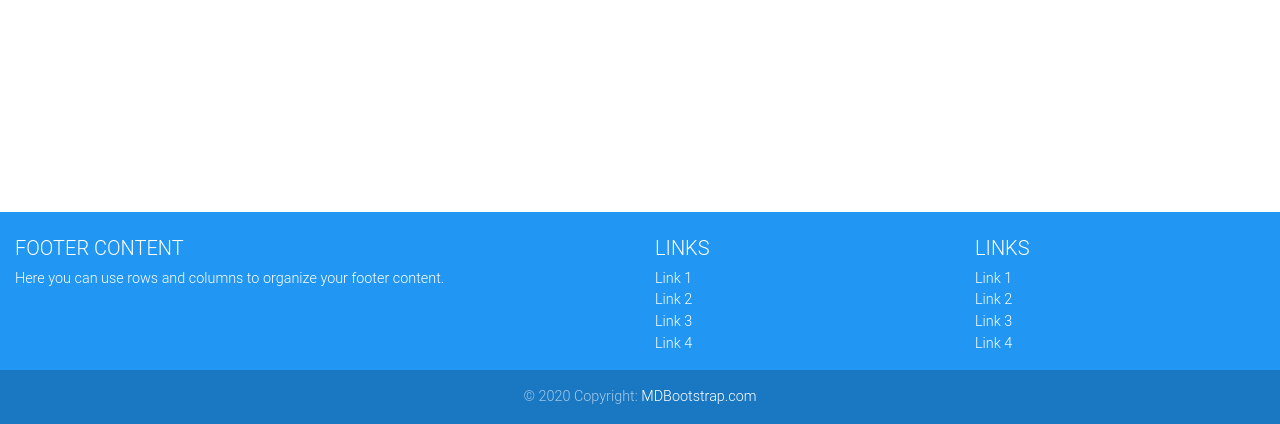
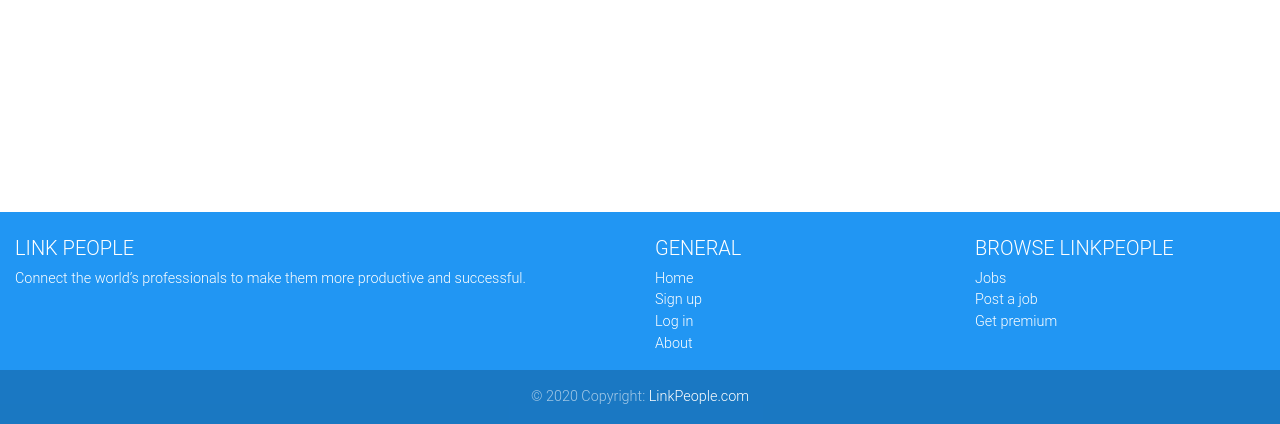
Before and after one commit to BarunBlog/Link_People, a Django app: page /jobs/ in a window 1280 px wide. Shown: the part 613-1037 px from the top of the page. Run offline with Django 3.2, Linux system fonts and the light colour scheme; data that the repository does not hold is empty; some libraries are stand-ins or nearby versions.

Commit message:
Fixed some issue both in front end and back end

```diff
--- a/jobs/models.py
+++ b/jobs/models.py
@@ -55,6 +55,8 @@ class ApplicationModel(models.Model):
         get_user_model(),
         on_delete=models.CASCADE
     )
+    first_name = models.CharField(max_length=150, null=True)
+    last_name = models.CharField(max_length=150, null=True)
 
     def __str__(self):
         return self.Job_title
--- a/jobs/urls.py
+++ b/jobs/urls.py
@@ -8,6 +8,7 @@ from .views import (
     applicantCreateView,
     ApplicantList,
     onlyRedirect,
+    ApplicationDone,
 )
 
 urlpatterns = [
@@ -16,6 +17,7 @@ urlpatterns = [
     path('post-job/', createJobView, name='post_job'),
     path('search/', SearchResultsListView.as_view(), name='search_results'),
     path('apply/', applicantCreateView, name='apply_job'),
+    path('apply-done/', ApplicationDone.as_view(), name='application_done'),
     path('applicant-list/', ApplicantList.as_view(), name='applicant_list'),
     path('only-redirect/', onlyRedirect, name='onlyRedirect')
 
--- a/jobs/views.py
+++ b/jobs/views.py
@@ -2,7 +2,7 @@
 from django.contrib.auth.mixins import LoginRequiredMixin
 from django.contrib.auth.decorators import login_required
 
-from django.views.generic import ListView, DetailView, CreateView
+from django.views.generic import ListView, DetailView, CreateView, TemplateView
 
 from .models import PostJobModel, ApplicationModel
 from users.models import CustomUser
@@ -112,17 +112,23 @@
     Job_title = PostJobModel.objects.filter(Job_id=Job_id)[0].Job_title
     Applicant_id = request.user.id
 
-    p = ApplicationModel.objects.create(Job_id=Job_id, Job_title=Job_title,
-            Applicant_id=Applicant_id)
+    a = ApplicationModel.objects.filter(Applicant_id=request.user.id, Job_id=Job_id)
 
-    p.save()
+    if a.exists():
+        return render(request, 'jobs/already_applied.html', {'message': 'You have already applied to this post.'})
 
-    message = 'You have successfully applied'
+    else:
+        p = ApplicationModel.objects.create(Job_id=Job_id, Job_title=Job_title,
+            Applicant_id=Applicant_id, first_name=request.user.first_name, last_name=request.user.last_name)
+
+        p.save()
+
+        return redirect('application_done')
 
 
-    #return HttpResponseRedirect(reverse('jobs_details', args={Job_id}), {'message':message})
 
-    return render(request, 'jobs/application_done.html', {'message':message})
+class ApplicationDone(TemplateView):
+    template_name = 'jobs/application_done.html'
 
 
 
@@ -135,7 +141,8 @@
 
         context = super().get_context_data(**kwargs)
 
-        context['applicant_list'] = ApplicationModel.objects.select_related('Applicant')
+
+        context['applicant_list'] = ApplicationModel.objects.filter(Job__Job_author_id=self.request.user.id)
 
 
         return context
--- a/static/css/base.css
+++ b/static/css/base.css
@@ -9,6 +9,7 @@ body{
     height: auto;
     min-height: 700px;
     border: 0px solid blue;
+    overflow: auto;
 }
 
 h1 {
@@ -237,22 +238,35 @@ h1 {
 
 .job_list_outer{
     position: relative;
-    margin: 0 auto;
+
     width: 100%;
     height: auto;
     border: 0px solid black;
+    overflow: auto;
 }
 
 
 .job-list {
     position: relative;
-    margin: 0 auto;
+
     width: 48%;
     height: auto;
     margin-bottom: 20px;
     margin-top: 2px;
     margin-left: 2px;
     margin-right: 2px;
+    border: 0px solid black;
     float: left;
-    border: 0px solid black;
+
 }
+
+@media (max-width:1000px) {
+    .job-list{
+        width: 99%;
+        float: none;
+    }
+    .about_bottom{
+        margin-top: 190px;
+    }
+
+}
--- a/templates/_base.html
+++ b/templates/_base.html
@@ -74,8 +74,8 @@
                     <div class="col-md-6 mt-md-0 mt-3">
 
                         <!-- Content -->
-                        <h5 class="text-uppercase">Footer Content</h5>
-                        <p>Here you can use rows and columns to organize your footer content.</p>
+                        <h5 class="text-uppercase">Link People</h5>
+                        <p>Connect the world’s professionals to make them more productive and successful.</p>
 
                     </div>
                     <!-- Grid column -->
@@ -86,20 +86,26 @@
                     <div class="col-md-3 mb-md-0 mb-3">
 
                         <!-- Links -->
-                        <h5 class="text-uppercase">Links</h5>
+                        <h5 class="text-uppercase">General</h5>
 
                         <ul class="list-unstyled">
                             <li>
-                                <a href="#!">Link 1</a>
+                                <a href="{% url 'home' %}">Home</a>
+                            </li>
+                            {% if not user.is_authenticated %}
+                            <li>
+                                <a href="{% url 'account_signup' %}">Sign up</a>
                             </li>
                             <li>
-                                <a href="#!">Link 2</a>
+                                <a href="{% url 'account_login' %}">Log in</a>
                             </li>
+                            {% else %}
                             <li>
-                                <a href="#!">Link 3</a>
+                                <a href="{% url 'account_login' %}">Log out</a>
                             </li>
+                            {% endif %}
                             <li>
-                                <a href="#!">Link 4</a>
+                                <a href="{% url 'about' %}">About</a>
                             </li>
                         </ul>
 
@@ -110,20 +116,17 @@
                     <div class="col-md-3 mb-md-0 mb-3">
 
                         <!-- Links -->
-                        <h5 class="text-uppercase">Links</h5>
+                        <h5 class="text-uppercase">Browse LinkPeople</h5>
 
                         <ul class="list-unstyled">
                             <li>
-                                <a href="#!">Link 1</a>
+                                <a href="{% url 'job_list' %}">Jobs</a>
                             </li>
                             <li>
-                                <a href="#!">Link 2</a>
+                                <a href="{% url 'post_job' %}">Post a job</a>
                             </li>
                             <li>
-                                <a href="#!">Link 3</a>
-                            </li>
-                            <li>
-                                <a href="#!">Link 4</a>
+                                <a href="{% url 'blog_list' %}">Get premium</a>
                             </li>
                         </ul>
 
@@ -138,7 +141,7 @@
 
             <!-- Copyright -->
             <div class="footer-copyright text-center py-3">© 2020 Copyright:
-                <a href="https://mdbootstrap.com/"> MDBootstrap.com</a>
+                <a href="{% url 'home' %}"> LinkPeople.com</a>
             </div>
             <!-- Copyright -->
 
--- a/templates/jobs/applicant_list.html
+++ b/templates/jobs/applicant_list.html
@@ -28,7 +28,7 @@
 
                                     <td>
                                         <button class="btn btn-light" name="id" value="{{ applicant.Applicant_id }}">
-                                        {{ applicant.Applicant.first_name }} {{ applicant.Applicant.last_name }}</button>
+                                        {{ applicant.first_name }} {{ applicant.last_name }}</button>
                                     </td>
                                 </form>
 
@@ -37,7 +37,7 @@
                     </table>
 
                 {% empty %}
-                    <li>No objects yet.</li>
+                    <li>No one applied yet.</li>
 
             {% endfor %}
 
--- a/templates/jobs/application_done.html
+++ b/templates/jobs/application_done.html
@@ -5,6 +5,6 @@
 {% block content %}
     <h1 style="text-align: center;">Congratulations</h1>
     <br>
-    <h3 style="text-align: center;">{{ message }}</h3>
+    <h3 style="text-align: center;">You have successfully applied to this job</h3>
 
 {% endblock %}
--- a/templates/jobs/job_list.html
+++ b/templates/jobs/job_list.html
@@ -44,7 +44,7 @@
 
     <div class="job_list_outer">
         {% for job in job_list %}
-            <div class="job-list" id="{{ job.u_id }}">
+            <div class="job-list">
                 <div class="shadow p-3 mb-5 bg-white rounded">
                     <h4><a href="{{ job.get_absolute_url }}">{{ job.Job_title }}</a></h4>
                     <p style="color: rgb(92, 92, 92);font-size: 16px;">{{ job.Company }}</p>
--- a/templates/user_profile/user_profile.html
+++ b/templates/user_profile/user_profile.html
@@ -24,7 +24,7 @@
                     <button class="btn btn-primary" data-toggle="modal" data-target=".bd-example-modal-lg">Edit Profile <i class="fa fa-edit"></i></button>
 
             </div>
-            <p style="font-size: 16px;">{{ user_profile_info.Summary }}</p>
+            <p style="font-size: 16px;">{{ user_profile_info.Summary|linebreaks }}</p>
         </div>
 
         <div class="shadow-lg p-3 mb-5 bg-white rounded">
@@ -55,7 +55,7 @@
         <div class="shadow-lg p-3 mb-5 bg-white rounded">
             <div class="profile-skills">
                 <h3>Skills & Endorsements</h3>
-                <p style="margin-left: 20px; font-size: 20px;">{{ user_profile_info.Skill }}</p>
+                <p style="margin-left: 20px; font-size: 20px;">{{ user_profile_info.Skill|linebreaks }}</p>
 
             </div>
 
--- a/templates/user_profile/user_profile_for_public.html
+++ b/templates/user_profile/user_profile_for_public.html
@@ -24,7 +24,7 @@
 
 
             </div>
-            <p style="font-size: 16px;">{{ join_result.Summary }}</p>
+            <p style="font-size: 16px;">{{ join_result.Summary|linebreaks }}</p>
         </div>
 
         <div class="shadow-lg p-3 mb-5 bg-white rounded">
@@ -55,7 +55,7 @@
         <div class="shadow-lg p-3 mb-5 bg-white rounded">
             <div class="profile-skills">
                 <h3>Skills & Endorsements</h3>
-                <p style="margin-left: 20px; font-size: 20px;">{{ join_result.Skill }}</p>
+                <p style="margin-left: 20px; font-size: 20px;">{{ join_result.Skill|linebreaks }}</p>
 
             </div>
 
```
Also changed, not shown: Link_people/settings.py (+4 -4 lines), jobs/admin.py (+7 -1 lines), templates/jobs/already_applied.html (added, +8 -0 lines), user_profile/models.py (+24 -23 lines), jobs/migrations/0002_auto_20201027_2157.py (added), media/profile_pic/test3_WBZs39V.jpg (added).
